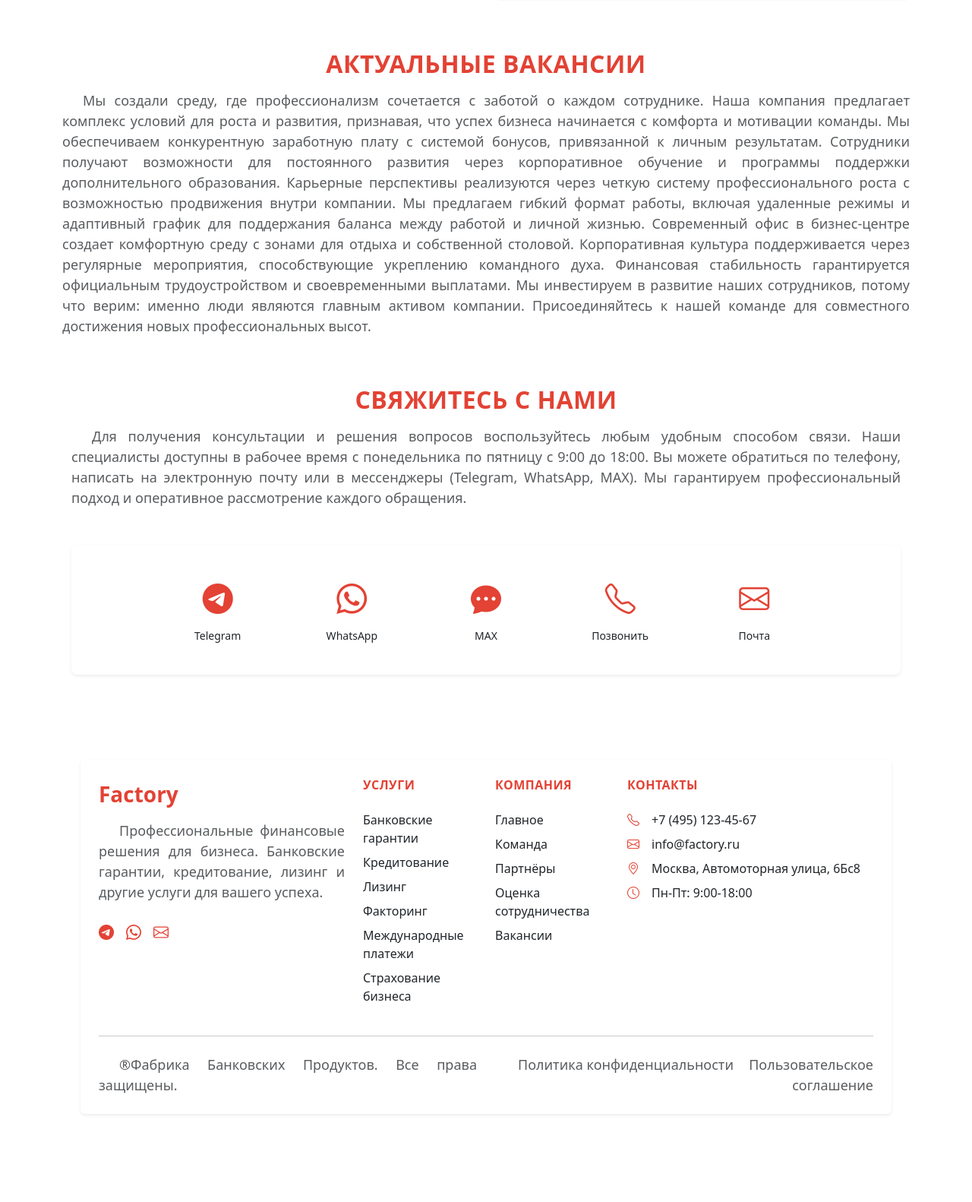
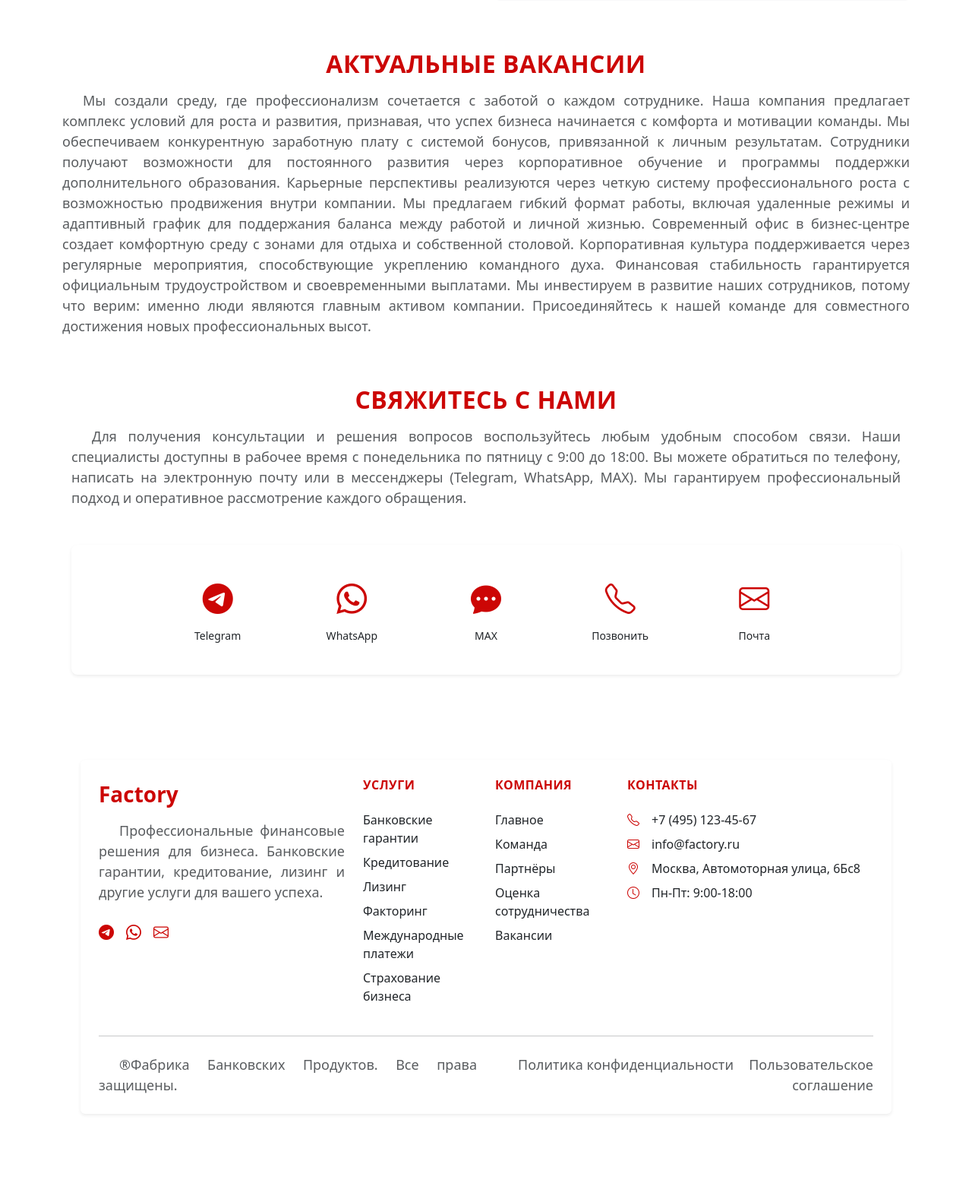
Before and after one commit to ant4p/factory, a Django app: page /about/job/ in a window 1280 px wide. Shown: the part 569-2151 px from the top of the page at 76% size. Run offline with Django 5.2, Linux system fonts and the light colour scheme; data that the repository does not hold is empty.

Commit message:
transport red

```diff
--- a/src/static/src/css/styles.css
+++ b/src/static/src/css/styles.css
@@ -1,5 +1,5 @@
 :root {
-    --main-accent: #E34234;
+    --main-accent: #CC0605;
 }
 
 body {
```
